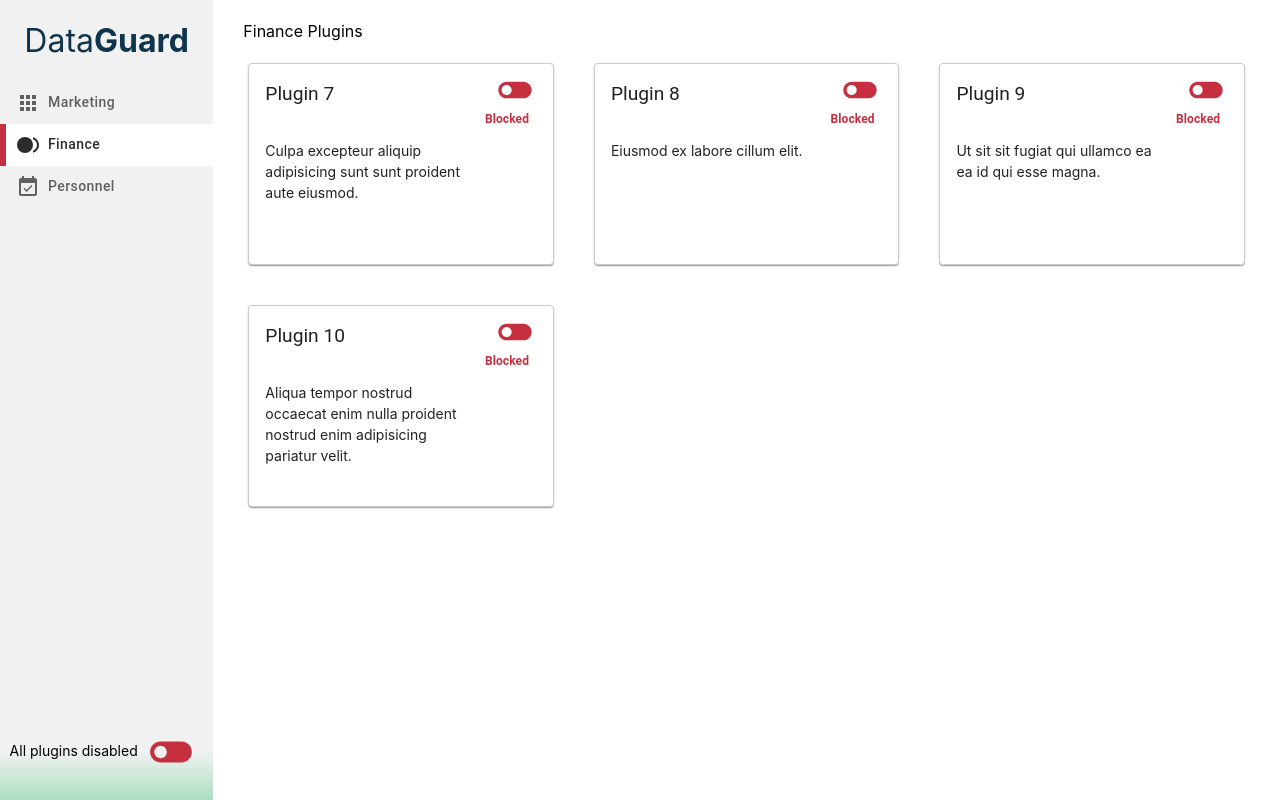
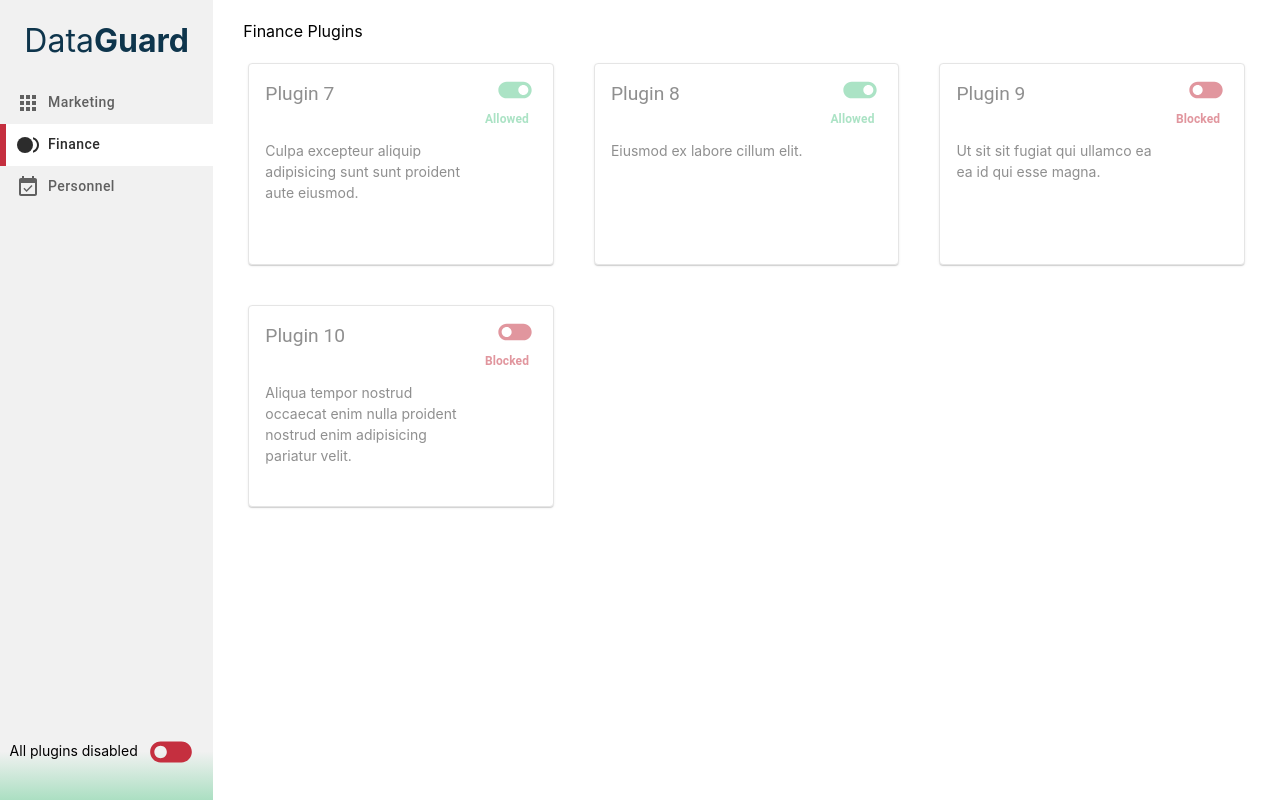
Before and after one commit to Manisha140993/data-guard, a React (Create React App) app: page /Finance in a window 1280 px wide. Built offline with nearby package versions, Linux system fonts and the light colour scheme; no server answers; data requests are answered from the project's data file.

Commit message:
Refactoring code

```diff
--- a/db.json
+++ b/db.json
@@ -25,14 +25,16 @@
       "tab2": {
         "title": "Finance",
         "icon": "icon-finance",
-        "active": [],
+        "active": [
+          "plugin7",
+          "plugin8"
+        ],
         "disabled": [
-          "plugin7",
-          "plugin8",
-          "plugin9",
+          "plugin9"
+        ],
+        "inactive": [
           "plugin10"
-        ],
-        "inactive": []
+        ]
       },
       "tab3": {
         "title": "Personnel",
@@ -102,7 +104,9 @@
         "description": "Dolor laboris culpa ipsum aliqua velit mollit."
       }
     },
-    "isAllPluginsEnabled": true
+    "isAllPluginsEnabled": {
+      "status": true
+    }
   },
   "errors": []
 }
--- a/src/components/DataGuardCards.js
+++ b/src/components/DataGuardCards.js
@@ -16,7 +16,7 @@ function DataGuardCards(props) {
       <h4>{cardDetails.title} Plugins</h4>
       <Grid container spacing={5} className="data-guard-grid">
         {result.map((item) => (
-          <Grid item xs={12} md={4} sm={6} className={`data-guard-grid-item ${item.status === "disabled" || allPluginsEnabled ? "" : "disabled"}`} key={item.id}>
+          <Grid item xs={12} md={4} sm={6} className={`data-guard-grid-item ${(item.status === "disabled" || !allPluginsEnabled) ? "disabled" : ""}`} key={item.id}>
             <Card>
               <CardHeader className="data-guard-card-header"
                 action={
--- a/src/components/DataGuardTabs.js
+++ b/src/components/DataGuardTabs.js
@@ -18,7 +18,7 @@ function DataGuardTabs(props) {
   const blockedColor = "#c52f3f";
   const [tabsData, setTabsData] = useState([]);
   const [value, setValue] = useState(0);
-  const [allPluginsEnabled, setAllPluginsState] = useState(tabsData.isAllPluginsEnabled);
+  const [allPluginsEnabled, setAllPluginsState] = useState(null);
 
   const handleChange = (event, newValue) => {
     navigate(`/${event.target.textContent}`);
@@ -44,6 +44,12 @@ function DataGuardTabs(props) {
     };
     fetchData();
   }, []);
+
+  useEffect(() => {
+    if (tabsData && tabsData.isAllPluginsEnabled) {
+      setAllPluginsState(tabsData.isAllPluginsEnabled.status);
+    }
+  }, [tabsData]);
 
   const navigateToFirstTab = () => {
     navigate(`/Marketing`);
--- a/src/hooks/useDataGuardHooks.js
+++ b/src/hooks/useDataGuardHooks.js
@@ -63,7 +63,7 @@ export function useDataGuardCards(props) {
     };
 
     allData.tabdata[tabTitle] = formNewData(result);
-    allData.isAllPluginsEnabled = allPluginsEnabled;
+    allData.isAllPluginsEnabled["status"] = allPluginsEnabled;
     const handleSubmit = async () => {
       try {
         await dataGuardService.post(allData);
```
